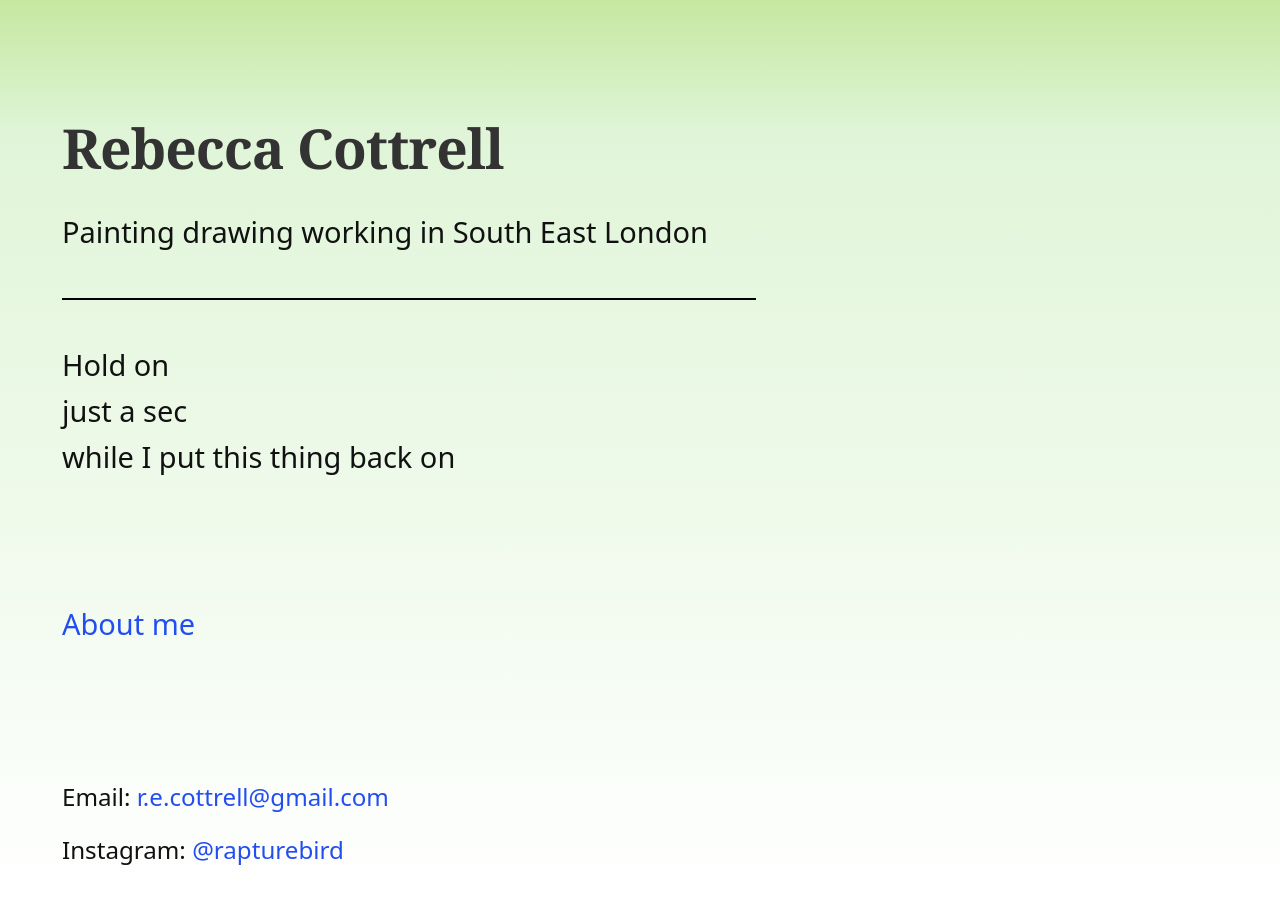
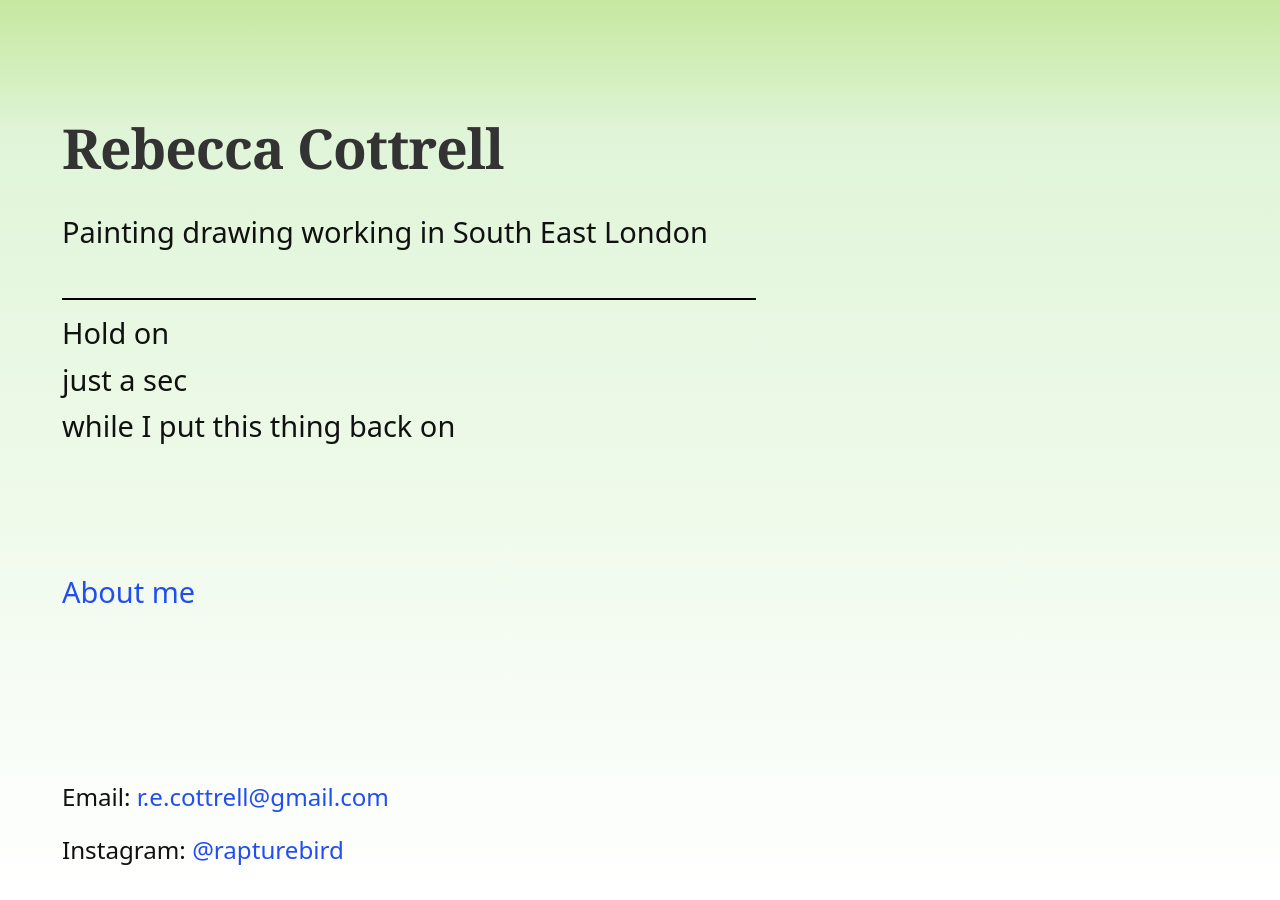
Before and after one commit to rivalee/rivalee.github.io, a Jekyll site: the page built from index.html, in a window 1280 px wide. Built offline with Jekyll 4.4.1, drawn with Linux system fonts in a browser that asks for light colours; some web fonts are replaced.

Commit message:
Reduce gap between page divider and footer
- Change hr margin-bottom from 2rem to 0.5rem
- Tightens space between content divider and footer

Co-authored-by: Copilot <223556219+Copilot@users.noreply.github.com>

```diff
--- a/_sass/minima/custom-styles.scss
+++ b/_sass/minima/custom-styles.scss
@@ -23,7 +23,7 @@ body.index-page {
 hr {
   border: 0;
   border-top: 2px solid #000;
-  margin: 2rem 0;
+  margin: 2rem 0 0.5rem 0;
 }
 
 .home section.work {
```
